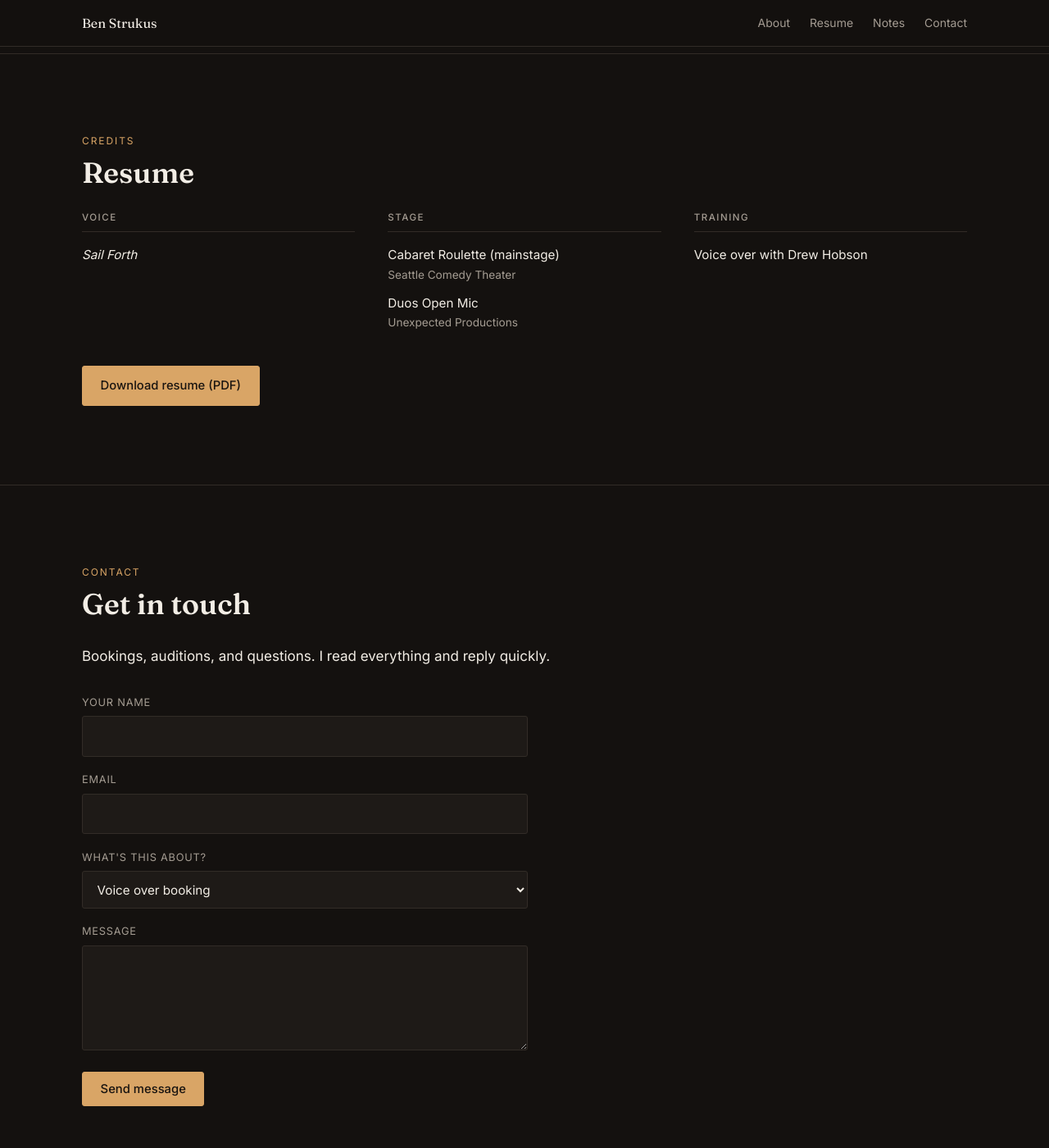
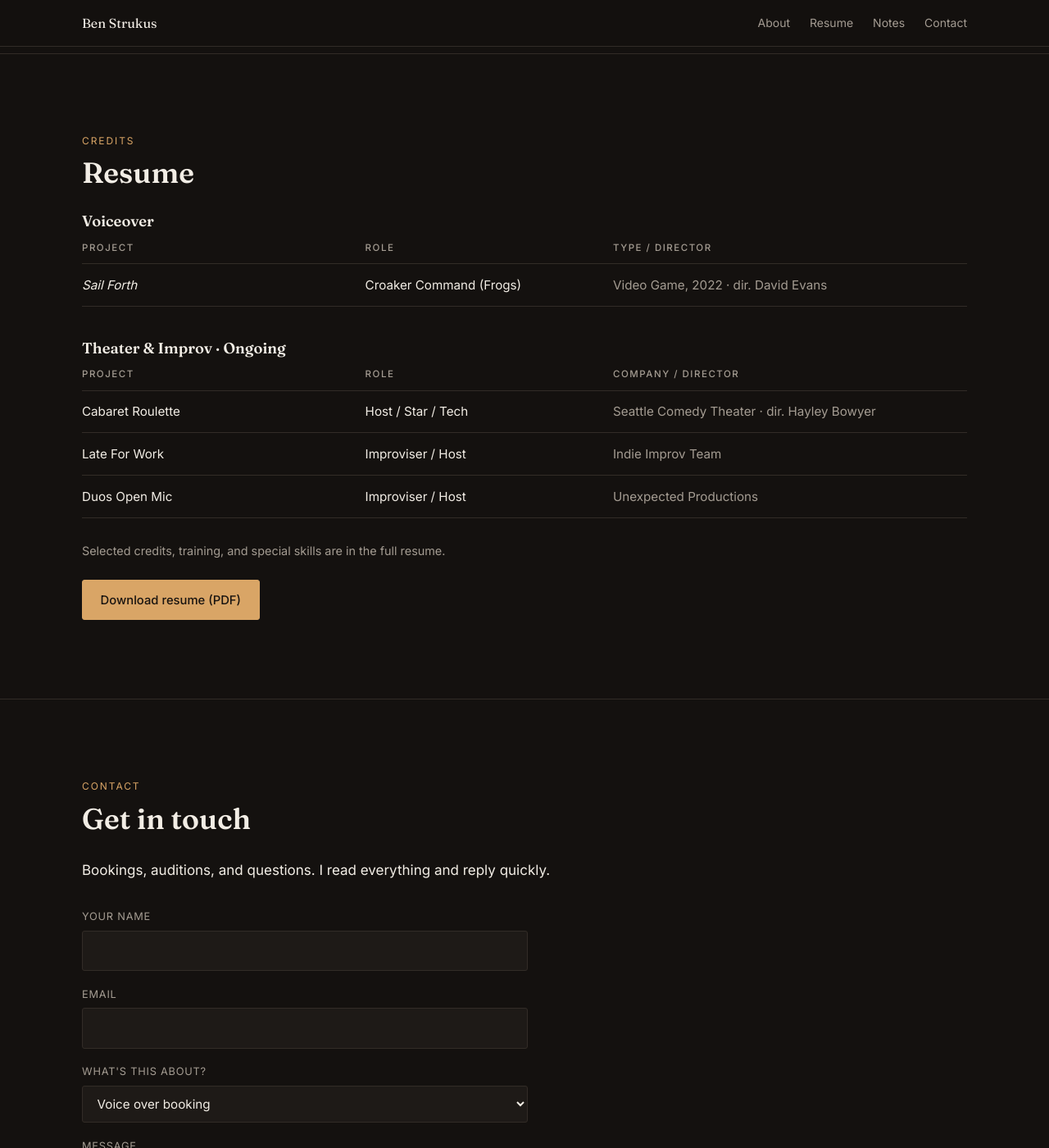
Before and after one commit to bstrukus/bstrukus.github.io, a Jekyll site: the page index.html, which Jekyll copies as it is, in a window 1280 px wide and 1400 px high, scrolled down 1502 px. Shown: the whole window at 82% size. Built offline with Jekyll 4.4.1, drawn with Linux system fonts in a browser that asks for light colours.

Commit message:
Show current credits as tables matching the PDF resume
Per coach's suggestion, the Resume section now mirrors the PDF's
Project / Role / Company layout for current work: a Voiceover table
(Sail Forth) and a Theater & Improv · Ongoing table (Cabaret Roulette,
Late For Work, Duos Open Mic). Selected credits, training, and special
skills stay in the PDF, with a line pointing to it.

- Revives the previously parked .credits table; replaces the grouped
  list ported from the laptop page, and removes its CSS.
- Fixed table layout with set column widths so both tables align.
- Under 600px each row stacks (project, role, company) instead of
  scrolling sideways; headers stay available to screen readers.

Co-Authored-By: Claude Opus 5.5 <noreply@anthropic.com>

```diff
--- a/assets/styles.css
+++ b/assets/styles.css
@@ -146,8 +146,8 @@ nav .brand { color: var(--text); font-family: var(--serif); font-size: 1rem; mar
 .btn-ghost { background: transparent; color: var(--accent); }
 .btn-row { display: flex; flex-wrap: wrap; gap: 0.75rem; }
 
-/* The .reel, .specs, .credits, and .gallery rules below style sections that
-   are currently commented out in the body. They look like dead CSS — they're
+/* The .reel, .specs, and .gallery rules below style sections that are
+   currently commented out in the body. They look like dead CSS — they're
    not, they're waiting. Leave them; uncommenting a section is then the
    only step. */
 
@@ -182,33 +182,42 @@ nav .brand { color: var(--text); font-family: var(--serif); font-size: 1rem; mar
 .specs li:not(:last-child)::after { content: "·"; margin-left: 0.7rem; opacity: 0.5; }
 
 /* ---------- Resume ---------- */
-.credits { width: 100%; border-collapse: collapse; margin-bottom: 2rem; font-size: 0.95rem; }
+.credits-heading { font-size: 1.15rem; margin: 0 0 0.75rem; }
+
+/* Fixed layout with set column widths, so the Voiceover and Theater tables
+   line their columns up with each other like the PDF does. */
+.credits {
+  width: 100%; table-layout: fixed;
+  border-collapse: collapse; margin-bottom: 2.5rem; font-size: 0.95rem;
+}
+.credits th:nth-child(1) { width: 32%; }
+.credits th:nth-child(2) { width: 28%; }
 .credits th {
   text-align: left; font-weight: 500; font-size: 0.72rem;
   letter-spacing: 0.13em; text-transform: uppercase; color: var(--muted);
-  padding-bottom: 0.6rem; border-bottom: 1px solid var(--line);
+  padding: 0 1.25rem 0.6rem 0; border-bottom: 1px solid var(--line);
 }
 .credits td { padding: 0.8rem 1.25rem 0.8rem 0; border-bottom: 1px solid var(--line); vertical-align: top; }
-.credits td:last-child { color: var(--muted); padding-right: 0; }
+.credits td:last-child, .credits th:last-child { padding-right: 0; }
+.credits td:last-child { color: var(--muted); }
 .table-scroll { overflow-x: auto; }
+.credits-more { color: var(--muted); font-size: 0.9rem; margin: -0.75rem 0 1.5rem; }
 
-/* Grouped credits list (live). Headings match the table's column headers
-   above, so switching to the table later won't change the section's look. */
-.credit-groups {
-  display: grid;
-  gap: 1.75rem 2.5rem;
-  grid-template-columns: repeat(auto-fit, minmax(200px, 1fr));
-  margin-bottom: 2.25rem;
+/* Phones: three columns don't fit, so each row stacks into a small block —
+   project, then role, then company — instead of scrolling sideways. The
+   column headers are hidden visually but kept for screen readers. */
+@media (max-width: 600px) {
+  .credits, .credits tbody, .credits tr, .credits td { display: block; width: 100%; }
+  .credits thead {
+    position: absolute; width: 1px; height: 1px;
+    overflow: hidden; clip: rect(0 0 0 0); white-space: nowrap;
+  }
+  .credits tbody { border-top: 1px solid var(--line); }
+  .credits tr { padding: 0.8rem 0; border-bottom: 1px solid var(--line); }
+  .credits td { padding: 0; border: 0; }
+  .credits td:first-child { font-weight: 500; }
+  .credits td:last-child { font-size: 0.85rem; margin-top: 0.15rem; }
 }
-.credit-groups h3 {
-  font-family: var(--sans); font-weight: 500; font-size: 0.72rem;
-  letter-spacing: 0.13em; text-transform: uppercase; color: var(--muted);
-  padding-bottom: 0.6rem; border-bottom: 1px solid var(--line);
-  margin-bottom: 0.6rem;
-}
-.credit-groups ul { list-style: none; margin: 0; padding: 0; font-size: 0.95rem; }
-.credit-groups li { padding: 0.35rem 0; }
-.credit-groups li span { display: block; font-size: 0.85rem; color: var(--muted); }
 
 /* ---------- Gallery ---------- */
 .gallery {
--- a/index.html
+++ b/index.html
@@ -179,50 +179,38 @@
     <p class="eyebrow">Credits</p>
     <h2>Resume</h2>
 
-    <!-- ==================== CREDITS TABLE — PARKED ====================
-         TO SWITCH ON: once you have four or five voice credits, delete this
-         opening line and the closing line below, fill in the rows, and drop
-         the Voice group from the list underneath so credits aren't listed
-         twice.
-
+    <!-- Same layout as the PDF resume: Project / Role / Company, one table
+         per heading. Only current work is listed here; selected credits,
+         training, and special skills live in the PDF. Add a row by copying
+         a <tr> line. On phones each row stacks into a small block instead
+         of scrolling sideways (see "Resume" in assets/styles.css). -->
+    <h3 class="credits-heading">Voiceover</h3>
     <div class="table-scroll">
       <table class="credits">
         <thead>
-          <tr><th>Project</th><th>Role</th><th>Studio / Client</th></tr>
+          <tr><th>Project</th><th>Role</th><th>Type / Director</th></tr>
         </thead>
         <tbody>
-          <tr><td>Project Name</td><td>Role / Voice</td><td>Client or Studio</td></tr>
-          <tr><td>Project Name</td><td>Role / Voice</td><td>Client or Studio</td></tr>
-          <tr><td>Project Name</td><td>Role / Voice</td><td>Client or Studio</td></tr>
+          <tr><td><cite>Sail Forth</cite></td><td>Croaker Command (Frogs)</td><td>Video Game, 2022 &middot; dir. David Evans</td></tr>
         </tbody>
       </table>
     </div>
 
-         ================= end parked Credits table ================= -->
+    <h3 class="credits-heading">Theater &amp; Improv &middot; Ongoing</h3>
+    <div class="table-scroll">
+      <table class="credits">
+        <thead>
+          <tr><th>Project</th><th>Role</th><th>Company / Director</th></tr>
+        </thead>
+        <tbody>
+          <tr><td>Cabaret Roulette</td><td>Host / Star / Tech</td><td>Seattle Comedy Theater &middot; dir. Hayley Bowyer</td></tr>
+          <tr><td>Late For Work</td><td>Improviser / Host</td><td>Indie Improv Team</td></tr>
+          <tr><td>Duos Open Mic</td><td>Improviser / Host</td><td>Unexpected Productions</td></tr>
+        </tbody>
+      </table>
+    </div>
 
-    <!-- Grouped by kind, so a single voice credit sits alongside stage work
-         and training instead of alone in a mostly empty table. -->
-    <div class="credit-groups">
-      <div>
-        <h3>Voice</h3>
-        <ul>
-          <li><cite>Sail Forth</cite></li>
-        </ul>
-      </div>
-      <div>
-        <h3>Stage</h3>
-        <ul>
-          <li>Cabaret Roulette (mainstage)<span>Seattle Comedy Theater</span></li>
-          <li>Duos Open Mic<span>Unexpected Productions</span></li>
-        </ul>
-      </div>
-      <div>
-        <h3>Training</h3>
-        <ul>
-          <li>Voice over with Drew Hobson</li>
-        </ul>
-      </div>
-    </div>
+    <p class="credits-more">Selected credits, training, and special skills are in the full resume.</p>
 
     <div class="btn-row">
       <a class="btn" href="assets/resume.pdf" download>Download resume (PDF)</a>
```
